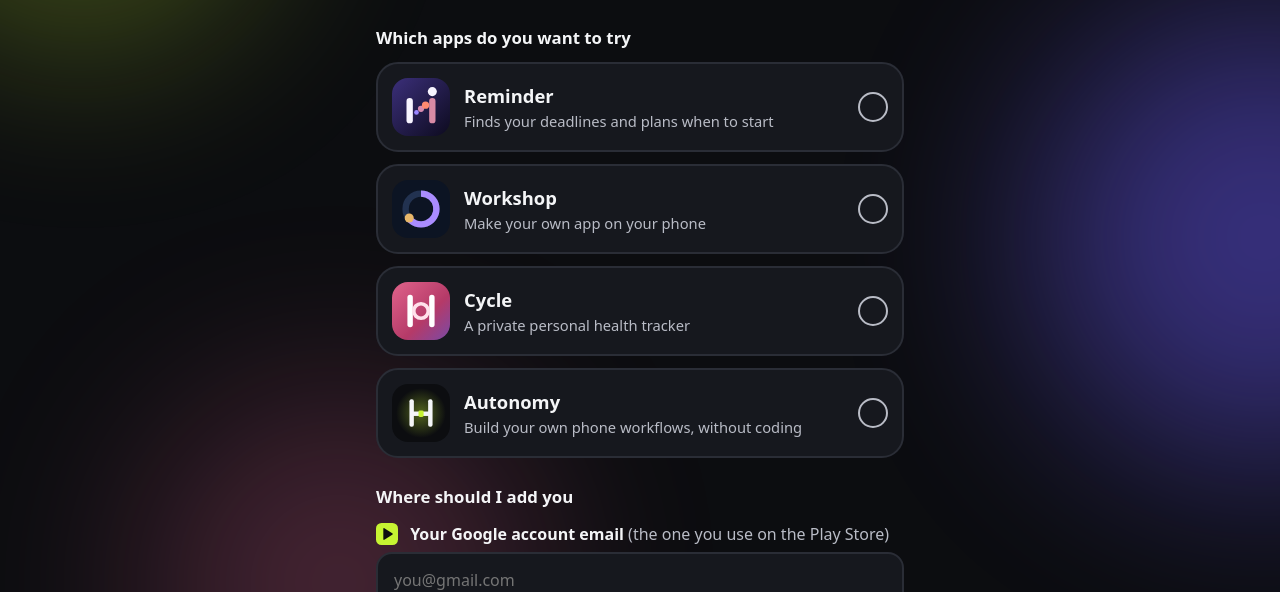
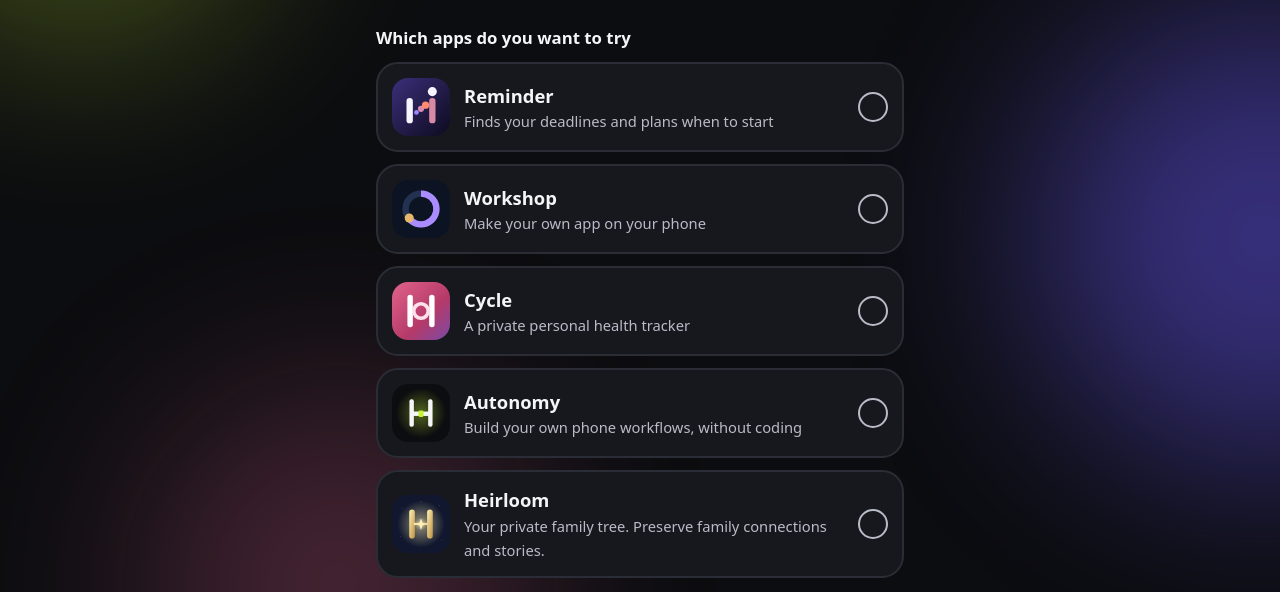
Before and after one commit to H-sib/hsib-apps, a plain HTML site: page index.html in a window 1280 px wide. Shown: the part 238-830 px from the top of the page. Drawn offline with Linux system fonts and the light colour scheme.

Commit message:
Add Heirloom app with SVG and description
Added a new app 'Heirloom' with its corresponding SVG and description.

```diff
--- a/index.html
+++ b/index.html
@@ -18,7 +18,6 @@
 }
 
 * { box-sizing:border-box }
-
 html { -webkit-text-size-adjust:100% }
 
 body {
@@ -433,12 +432,10 @@ Pick the apps you like and leave your email.
 <legend class="hp">Apps</legend>
 
 <!-- REMINDER -->
-
 <div class="app">
 <input type="checkbox" name="apps" value="Reminder" id="a1" aria-label="Reminder">
 
 <div class="tile">
-
 <svg viewBox="0 0 64 64" aria-hidden="true">
 <defs>
 <linearGradient id="g1" x1="0" y1="0" x2="1" y2="1">
@@ -467,17 +464,14 @@ fill="none" stroke="#0C0D10" stroke-width="2.4"
 stroke-linecap="round" stroke-linejoin="round"/>
 </svg>
 </span>
-
 </div>
 </div>
 
 <!-- WORKSHOP -->
-
 <div class="app">
 <input type="checkbox" name="apps" value="Workshop" id="a2" aria-label="Workshop">
 
 <div class="tile">
-
 <svg viewBox="0 0 64 64" aria-hidden="true">
 <rect width="64" height="64" fill="#0c1423"/>
 <circle cx="32" cy="32" r="17" fill="none" stroke="#223250" stroke-width="7"/>
@@ -498,17 +492,14 @@ fill="none" stroke="#0C0D10" stroke-width="2.4"
 stroke-linecap="round" stroke-linejoin="round"/>
 </svg>
 </span>
-
 </div>
 </div>
 
 <!-- CYCLE -->
-
 <div class="app">
 <input type="checkbox" name="apps" value="Cycle" id="a3" aria-label="Cycle">
 
 <div class="tile">
-
 <svg viewBox="0 0 64 64" aria-hidden="true">
 <defs>
 <linearGradient id="g3" x1="0" y1="0" x2="1" y2="1">
@@ -535,17 +526,14 @@ fill="none" stroke="#0C0D10" stroke-width="2.4"
 stroke-linecap="round" stroke-linejoin="round"/>
 </svg>
 </span>
-
 </div>
 </div>
 
 <!-- AUTONOMY -->
-
 <div class="app">
 <input type="checkbox" name="apps" value="Autonomy" id="a4" aria-label="Autonomy">
 
 <div class="tile">
-
 <svg viewBox="0 0 512 512" aria-hidden="true">
 <defs>
   <radialGradient id="autonomyGlow">
@@ -556,7 +544,6 @@ stroke-linecap="round" stroke-linejoin="round"/>
 
 <rect width="512" height="512" rx="100" fill="#0C0D10"/>
 <circle cx="256" cy="256" r="220" fill="url(#autonomyGlow)"/>
-
 <rect x="154" y="135" width="39" height="242" rx="17" fill="#F4F5F7"/>
 <rect x="319" y="135" width="39" height="242" rx="17" fill="#F4F5F7"/>
 <rect x="184" y="243" width="144" height="39" fill="#F4F5F7"/>
@@ -575,7 +562,61 @@ fill="none" stroke="#0C0D10" stroke-width="2.4"
 stroke-linecap="round" stroke-linejoin="round"/>
 </svg>
 </span>
+</div>
+</div>
 
+<!-- HEIRLOOM: FIFTH APP -->
+<div class="app">
+<input type="checkbox" name="apps" value="Heirloom" id="a5" aria-label="Heirloom">
+
+<div class="tile">
+<svg viewBox="0 0 512 512" aria-hidden="true">
+<defs>
+  <radialGradient id="heirloomGlow">
+    <stop offset="0%" stop-color="#FFF0B5" stop-opacity=".55"/>
+    <stop offset="100%" stop-color="#FFF0B5" stop-opacity="0"/>
+  </radialGradient>
+  <linearGradient id="heirloomGold" x1="0" y1="0" x2="1" y2="1">
+    <stop offset="0%" stop-color="#FFF0B5"/>
+    <stop offset="100%" stop-color="#BD9140"/>
+  </linearGradient>
+</defs>
+
+<rect width="512" height="512" rx="100" fill="#10172E"/>
+<circle cx="256" cy="256" r="210" fill="url(#heirloomGlow)"/>
+
+<g fill="#D6D0BD" opacity=".8">
+  <circle cx="90" cy="115" r="3"/>
+  <circle cx="415" cy="92" r="3"/>
+  <circle cx="72" cy="365" r="2.5"/>
+  <circle cx="440" cy="390" r="2.5"/>
+  <circle cx="256" cy="60" r="3"/>
+</g>
+
+<rect x="152" y="128" width="50" height="256" rx="25" fill="url(#heirloomGold)"/>
+<rect x="310" y="128" width="50" height="256" rx="25" fill="url(#heirloomGold)"/>
+<rect x="192" y="246" width="128" height="20" fill="url(#heirloomGold)"/>
+<circle cx="256" cy="256" r="58" fill="url(#heirloomGlow)"/>
+
+<path d="M256 208 L270 246 L308 256 L270 270 L256 308 L242 270 L204 256 L242 246 Z"
+fill="#FFF0B5"/>
+
+<circle cx="204" cy="256" r="8" fill="#FFF0B5"/>
+<circle cx="308" cy="256" r="8" fill="#FFF0B5"/>
+</svg>
+
+<div>
+<b>Heirloom</b>
+<small>Your private family tree. Preserve family connections and stories.</small>
+</div>
+
+<span class="tick">
+<svg viewBox="0 0 16 16">
+<path d="M3 8.5l3.2 3.2L13 4.8"
+fill="none" stroke="#0C0D10" stroke-width="2.4"
+stroke-linecap="round" stroke-linejoin="round"/>
+</svg>
+</span>
 </div>
 </div>
 
```
